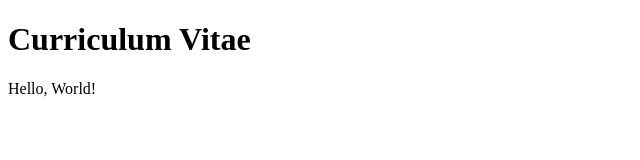
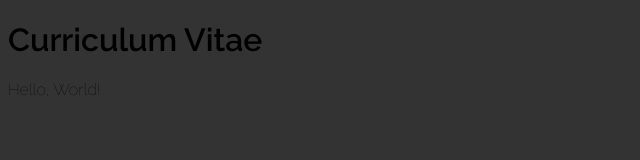
Before and after one commit to elle87430/rsschool-cv, a plain HTML site: page index.html in a window 1280 px wide. Shown: the whole page, without its empty margins (0-640 px from the left). Drawn offline with Linux system fonts and the light colour scheme.

Commit message:
refactor: add fonts and pics

```diff
--- a/index.html
+++ b/index.html
@@ -1,7 +1,9 @@
 <!DOCTYPE html>
 <html>
 <head>
-<title>CV HTML, CSS & Git Basics</title>
+<title>cv</title>
+<link rel="stylesheet" href="style.css">
+<link rel="icon" href="assets/favicon.ico">
 </head>
 <body>
 
--- a/style.css
+++ b/style.css
@@ -1,8 +1,24 @@
+* {
+  box-sizing: border-box;
+}
+
 body {
   background-color: #333333;
+  font-family: Raleway;
 }
 
-h1 {
-  color: #0011aa;
-  margin-left: 20px;
+@font-face {
+  font-family: "Raleway";
+  src: url("assets/fonts/Raleway-SemiBold.ttf");
+  font-weight: 600;
 }
+@font-face {
+  font-family: "Raleway";
+  src: url("assets/fonts/Raleway-Thin.ttf");
+  font-weight: 100;
+}
+@font-face {
+  font-family: "Licorice";
+  src: url("assets/fonts/Licorice-Regular.ttf");
+  font-weight: 400;
+}
```
Also changed, not shown: assets/favicon.ico (added), assets/fonts/Licorice-Regular.ttf (added), assets/fonts/Raleway-SemiBold.ttf (added), assets/fonts/Raleway-Thin.ttf (added), assets/img/cv_photo.jpg (added), assets/img/efset_cert.jpg (added).
